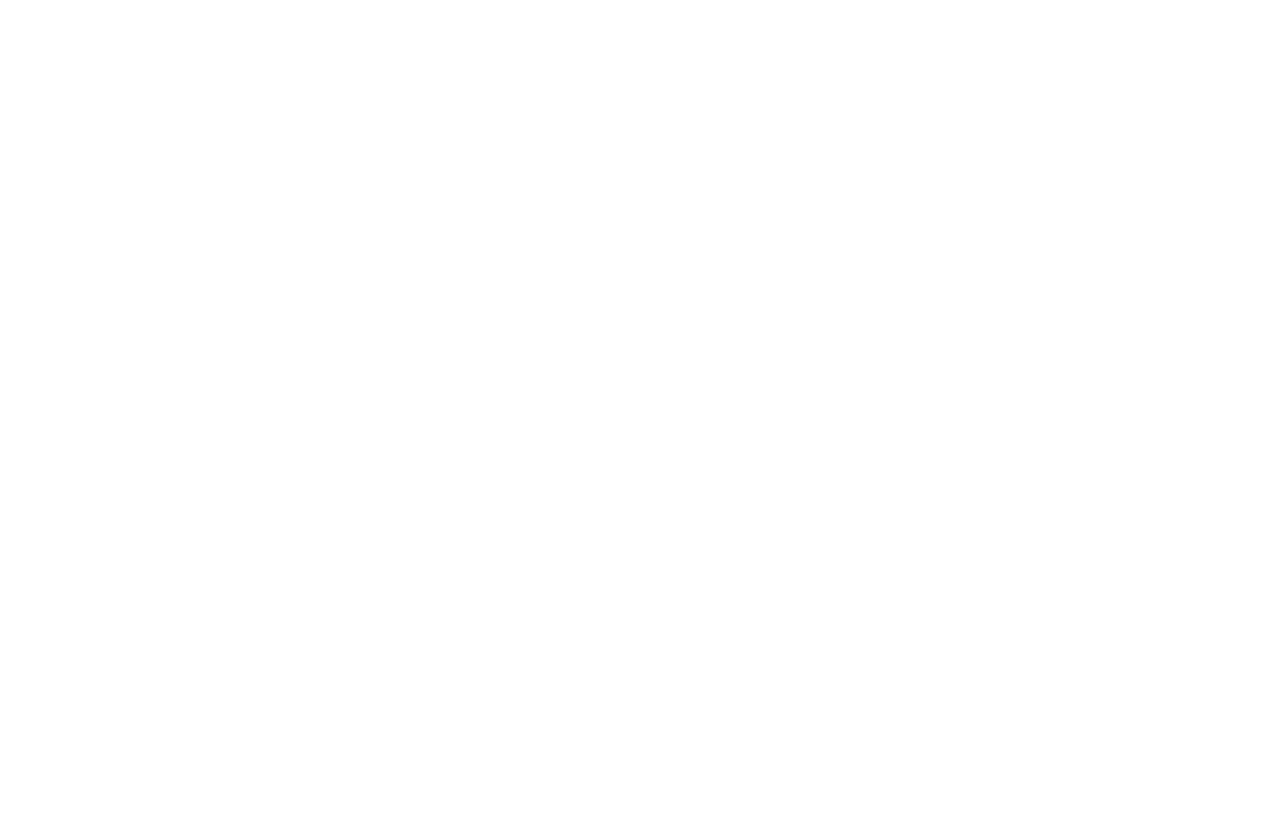
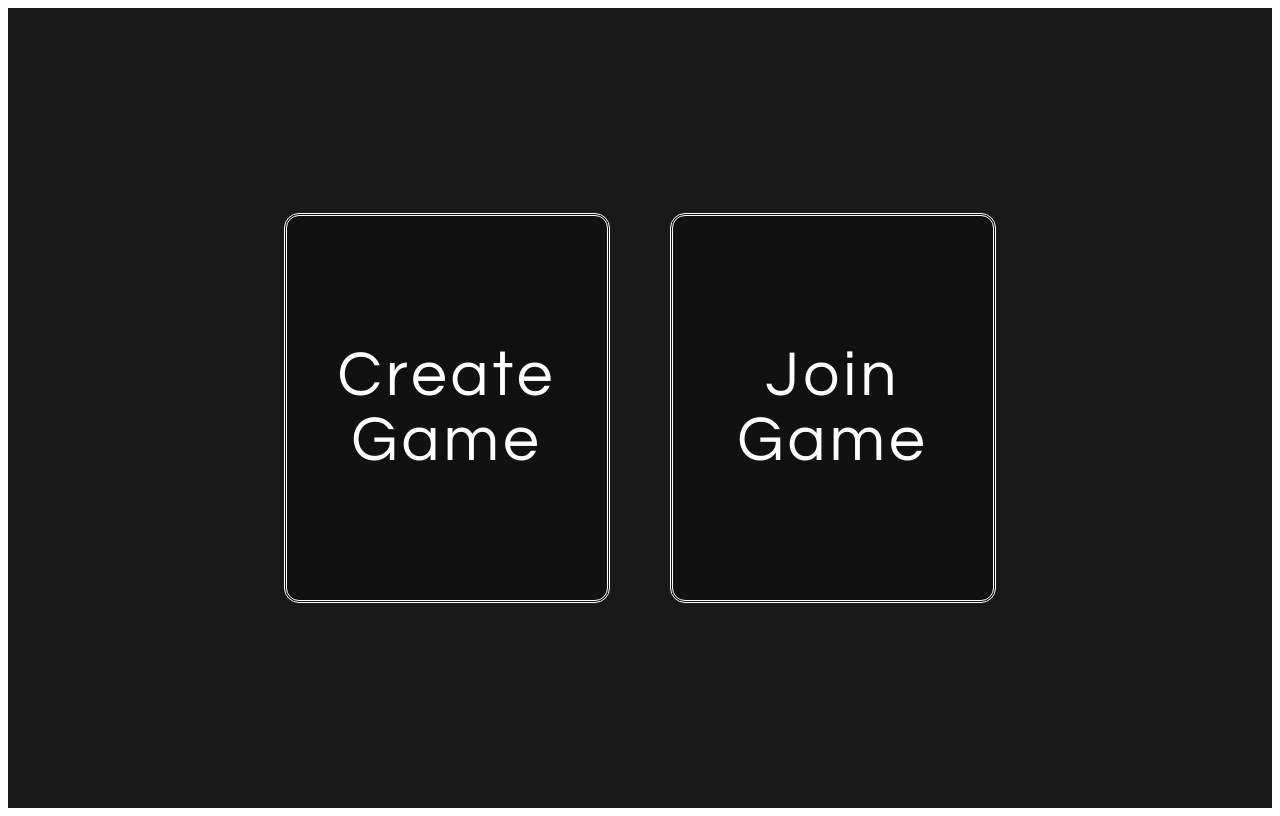
Before and after one commit to YawA13/spar_website, a plain HTML site: page index.html in a window 1280 px wide. Drawn offline with Linux system fonts and the light colour scheme.

Commit message:
Create landing page options

```diff
--- a/index.html
+++ b/index.html
@@ -10,4 +10,14 @@
         <script src="script.js"></script>
 
     </head>
+    <body>
+        <section  class="landing">
+            <div class="container">
+                <h1>Create Game</h1>
+            </div>
+            <div class="container">
+                <h1>Join Game</h1>
+            </div>
+        </section>
+    </body>
 </html>
--- a/style.css
+++ b/style.css
@@ -0,0 +1,53 @@
+h1{
+    font-family: 'Century Gothic',sans-serif;
+    font-size: 4rem;
+    letter-spacing: 4px;
+    font-weight: 400;
+    color: white;
+}
+
+.landing{
+    background-color: rgba(0, 0, 0, 0.9);
+    height: 100vh;
+    background-repeat: no-repeat;
+    background-position: center center;
+    background-size: cover;
+    display: flex;
+    justify-content: center;
+    align-items: center;
+
+  }
+
+  .container{
+    color:white;
+    width: 25vw;
+    height: 30vw;
+    align-items: center;
+    text-align: center;
+    display: flex;
+    justify-content: center;
+    align-items: center;
+    border: double;
+    background: rgba(0, 0, 0, 0.3);
+    margin: 0 30px;
+    border-radius: 15px;
+    transition: padding 0.5s, background 0.5s, color 0.5s;
+  }
+
+  .container:hover{
+    color: white;
+    background: teal;
+    padding: 1em 1em;
+  }
+
+  a.button {
+    background: white;
+    text-decoration: none;
+    color: black;
+    border: 2px double teal;
+    padding: .75em 2em;
+    text-align: center;
+    width: max-content;
+    border-radius: 15px;
+    transition: padding 0.5s, background 0.5s, color 0.5s;
+  }
```
Also changed, not shown: landing.jpg (added).
